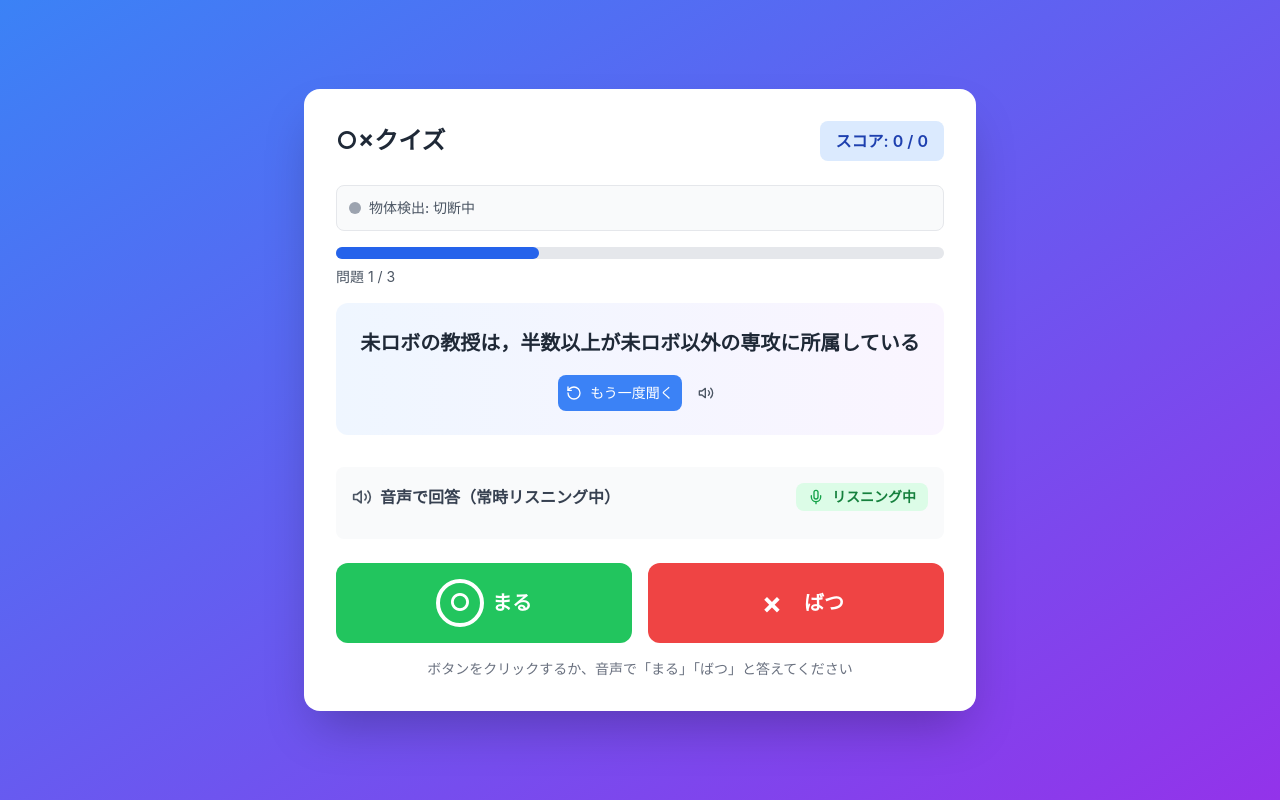
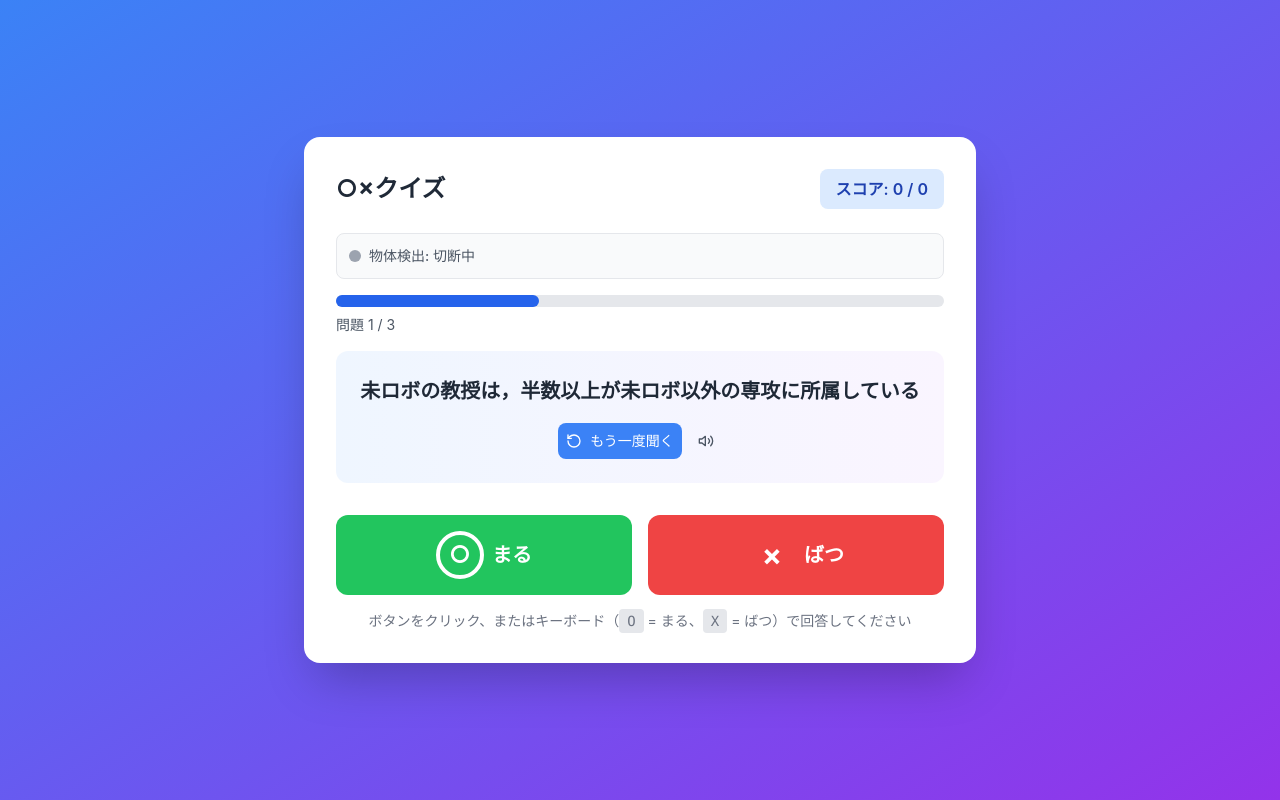
Before and after one commit to souta-pqr/quiz-game, a React (Vite) app: page / in a window 1280 px wide. Built offline with nearby package versions, Linux system fonts and the light colour scheme; no server answers; the HTML template or start-up script is replaced by a standard one.

Commit message:
Remove voice recognition and add keyboard input handling
Removed voice recognition functionality and updated input handling to use keyboard events instead.

```diff
--- a/src/App.jsx
+++ b/src/App.jsx
@@ -1,9 +1,8 @@
+// src/App.jsx - 音声認識部分を削除
 import React, { useState, useCallback, useEffect, useRef } from 'react';
 import QuizDisplay from './components/QuizDisplay';
-import VoiceRecognition from './components/VoiceRecognition';
 import ScoreBoard from './components/ScoreBoard';
 import ResultScreen from './components/ResultScreen';
-import { useVoiceRecognition } from './hooks/useVoiceRecognition';
 import { useObjectDetection } from './hooks/useObjectDetection';
 import { quizData } from './data/quizData';
 
@@ -11,7 +10,7 @@ const App = () => {
   const [currentQuestion, setCurrentQuestion] = useState(0);
   const [score, setScore] = useState(0);
   const [answers, setAnswers] = useState([]);
-  const [gameState, setGameState] = useState('playing'); // playing, finished
+  const [gameState, setGameState] = useState('playing');
   const [showFeedback, setShowFeedback] = useState(false);
   const [lastAnswer, setLastAnswer] = useState(null);
   const [shouldPlayAudio, setShouldPlayAudio] = useState(false);
@@ -24,19 +23,15 @@ const App = () => {
     audioPlayRequestRef.current = true;
     setShouldPlayAudio(true);
 
-    // 一定時間後にフラグをリセット
     setTimeout(() => {
       audioPlayRequestRef.current = false;
       setShouldPlayAudio(false);
     }, 1000);
   }, []);
 
-  // 物体検出フックを使用
   const { isConnected, personDetected, detectionCount } = useObjectDetection(handlePlayAudioTrigger);
 
   const handleAnswer = useCallback((userAnswer) => {
-
-    // 重複回答を防ぐ
     if (isProcessingRef.current) {
       console.log('回答処理中のため無視');
       return;
@@ -63,7 +58,6 @@ const App = () => {
       setScore(prev => prev + 1);
     }
 
-    // フィードバック表示後に次の問題へ
     setTimeout(() => {
       setShowFeedback(false);
       isProcessingRef.current = false;
@@ -76,26 +70,31 @@ const App = () => {
     }, 2000);
   }, [currentQuestion]);
 
-  const {
-    isListening,
-    recognizedText,
-    startListening,
-    stopListening,
-    isSupported
-  } = useVoiceRecognition(handleAnswer);
+  // キーボードイベント
+  useEffect(() => {
+    const handleKeyPress = (event) => {
+      if (showFeedback || gameState !== 'playing') {
+        return;
+      }
 
-  // フィードバック中は音声認識を一時停止
-  useEffect(() => {
-    if (showFeedback) {
-      console.log('フィードバック中: 音声認識停止');
-      stopListening();
-    } else if (gameState === 'playing') {
-      console.log('通常状態: 音声認識開始');
-      setTimeout(() => {
-        startListening();
-      }, 100);
-    }
-  }, [showFeedback, gameState, stopListening, startListening]);
+      const key = event.key.toLowerCase();
+
+      if (key === 'o') {
+        console.log('キーボード入力: まる');
+        handleAnswer(true);
+      }
+      else if (key === 'x') {
+        console.log('キーボード入力: ばつ');
+        handleAnswer(false);
+      }
+    };
+
+    window.addEventListener('keydown', handleKeyPress);
+
+    return () => {
+      window.removeEventListener('keydown', handleKeyPress);
+    };
+  }, [handleAnswer, showFeedback, gameState]);
 
   const resetGame = () => {
     setCurrentQuestion(0);
@@ -155,16 +154,6 @@ const App = () => {
           shouldPlayAudio={shouldPlayAudio}
         />
 
-        {/* 音声認識 */}
-        <VoiceRecognition
-          isListening={isListening}
-          recognizedText={recognizedText}
-          startListening={startListening}
-          stopListening={stopListening}
-          disabled={showFeedback}
-          isSupported={isSupported}
-        />
-
         {/* 手動回答ボタン */}
         <div className="flex gap-4 mb-4">
           <button
@@ -191,7 +180,7 @@ const App = () => {
 
         {/* 説明 */}
         <div className="text-center text-sm text-gray-500">
-          ボタンをクリックするか、音声で「まる」「ばつ」と答えてください
+          ボタンをクリック、またはキーボード（<kbd className="px-2 py-1 bg-gray-200 rounded">O</kbd> = まる、<kbd className="px-2 py-1 bg-gray-200 rounded">X</kbd> = ばつ）で回答してください
         </div>
       </div>
     </div>
```
